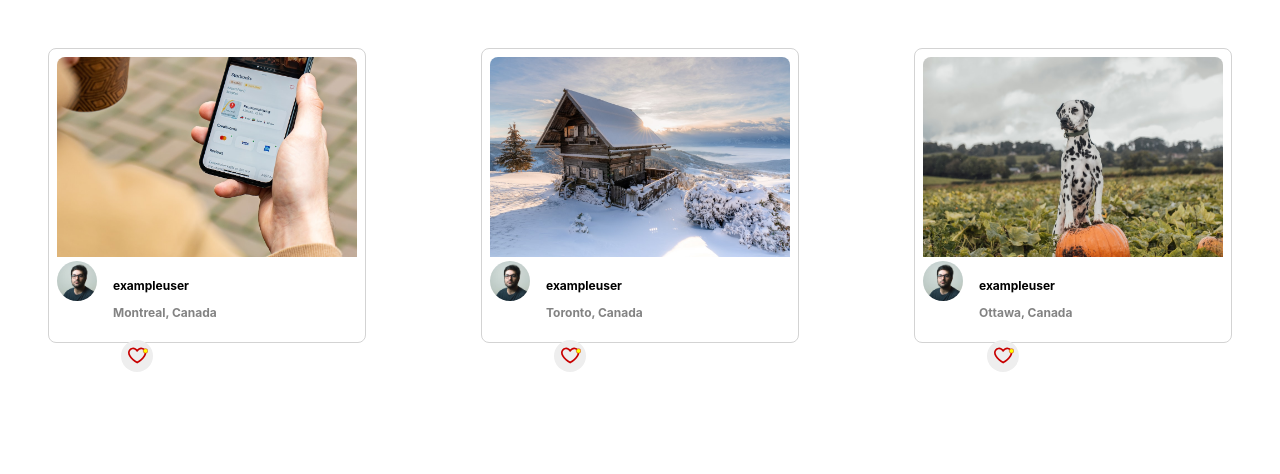
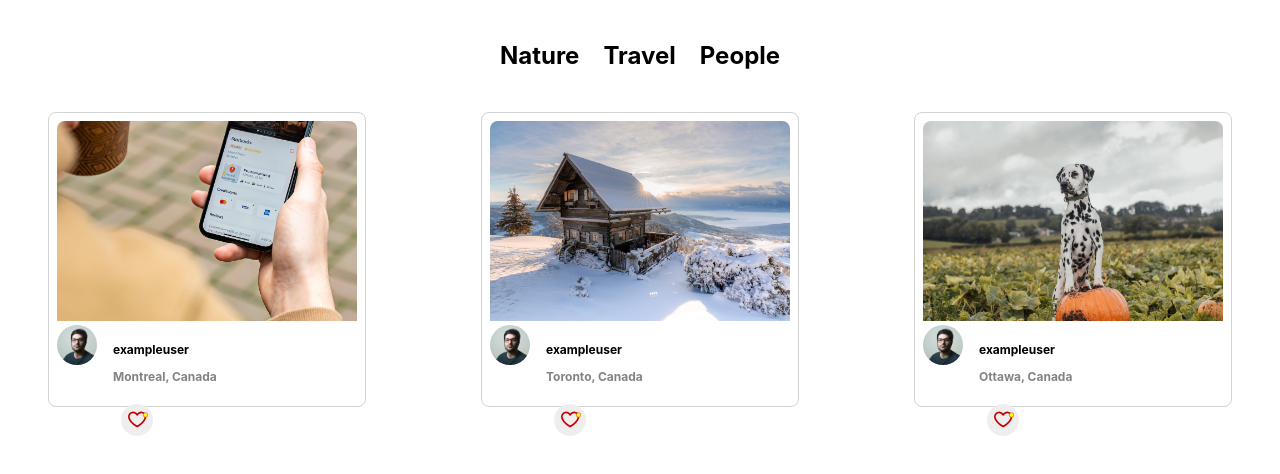
Before and after one commit to brettg17/photoLabs, a React (Create React App) app in the folder frontend/: page / in a window 1280 px wide. Shown: the top 474 px of the page. Built offline with nearby package versions, Linux system fonts and the light colour scheme; the HTML template or start-up script is replaced by a standard one.

Commit message:
topics now appearing at top of screen

```diff
--- a/frontend/src/App.jsx
+++ b/frontend/src/App.jsx
@@ -1,10 +1,11 @@
 import React from 'react';
-import PhotoList from './components/PhotoList'
+import PhotoList from './components/PhotoList';
+import TopicList from './components/TopicList';
 import './App.scss';
-
 
 const App = () => (
   <div className="App">
+    <TopicList />
     <PhotoList />
   </div>
 );
--- a/frontend/src/components/TopicList.jsx
+++ b/frontend/src/components/TopicList.jsx
@@ -1,5 +1,5 @@
 import React from "react";
-
+import TopicListItem from "./TopicListItem";
 import "../styles/TopicList.scss";
 
 const sampleDataForTopicList = [
@@ -23,7 +23,9 @@
 const TopicList = () => {
   return (
     <div className="top-nav-bar__topic-list">
-      {/* Insert React */}
+      {sampleDataForTopicList.map(topic => (
+        <TopicListItem key={topic.id} topic={topic} />
+      ))}
     </div>
   );
 };
--- a/frontend/src/components/TopicListItem.jsx
+++ b/frontend/src/components/TopicListItem.jsx
@@ -1,17 +1,11 @@
 import React from "react";
-
 import "../styles/TopicListItem.scss";
 
-const sampleDataForTopicListItem = {
-  id: "1",
-  slug: "topic-1",
-  label: "Nature",
-};
 
-const TopicListItem = () => {
+const TopicListItem = ({ topic }) => {
   return (
     <div className="topic-list__item">
-      {/* Insert React */}
+      <h2>{topic.title}</h2>
     </div>
   );
 };
```
